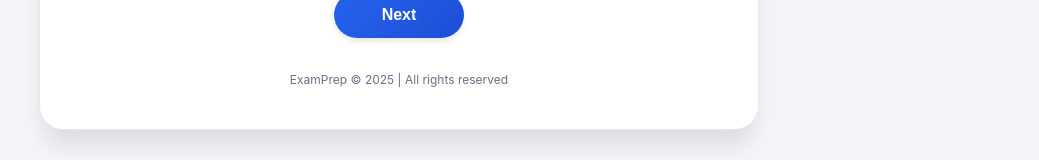
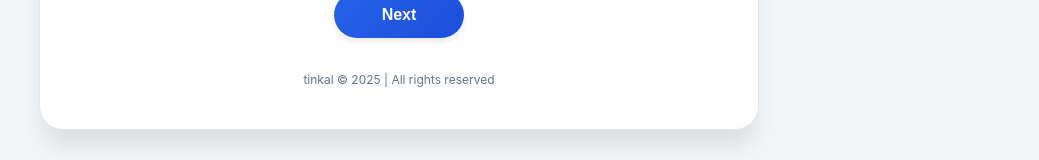
Before and after one commit to 58Tinkal/AI-Assisted-Knowledge-Quiz, a React (Vite) app in the folder client/: page / in a window 1280 px wide. Shown: the part 518-678 px from the top of the page, without its empty margins (241-1280 px from the left). Built offline with nearby package versions, Linux system fonts and the light colour scheme; no server answers.

Commit message:
Update footer text

```diff
--- a/client/src/pages/StartPage.jsx
+++ b/client/src/pages/StartPage.jsx
@@ -91,7 +91,7 @@ export default function StartPage() {
           Next
         </button>
 
-        <p className="footer-text">ExamPrep © 2025 | All rights reserved</p>
+        <p className="footer-text">tinkal © 2025 | All rights reserved</p>
       </div>
     </div>
   );
```
